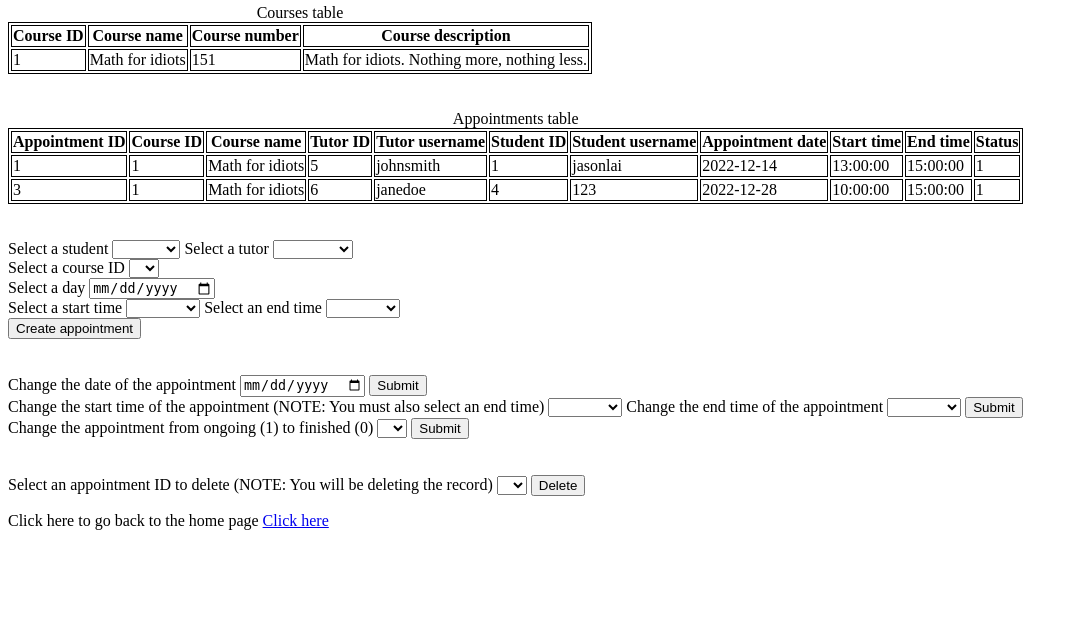
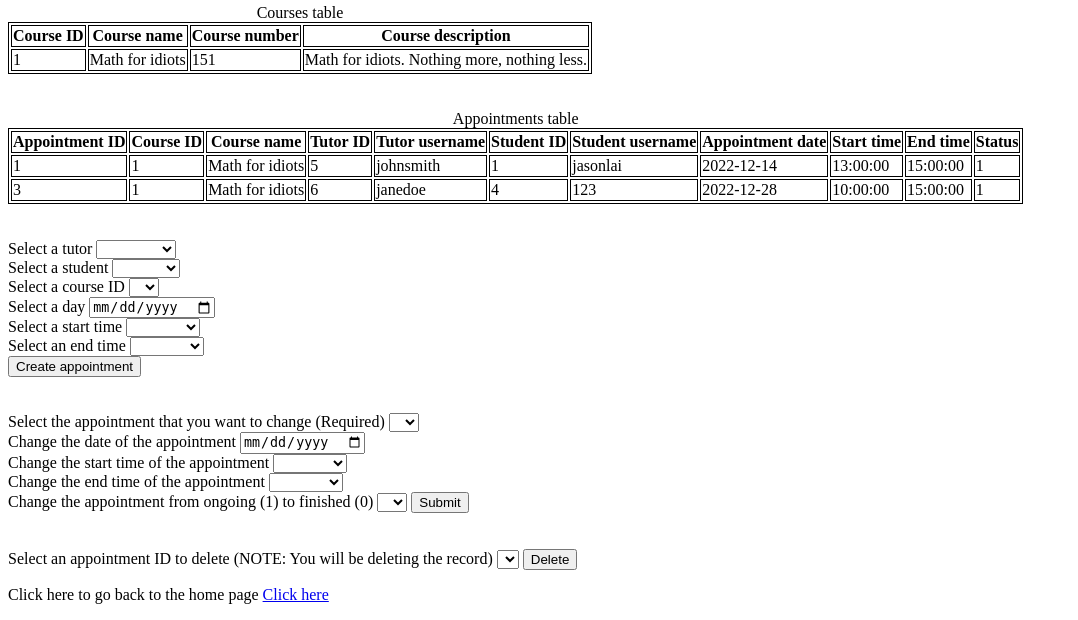
Before and after one commit to Roshinl/CSCE-310-Final-Project-Group-7, a PHP site: page /adminAppointment.php in a window 1280 px wide. Shown: the part 374-994 px from the top of the page, without its empty margins (0-1078 px from the left). Before the commit the page ends 904 px from the top, so only its background shows below. Run offline with PHP 8.4, Linux system fonts and the light colour scheme; the visitor is signed in with stand-in values (Sample User, id 1); data comes from the database, SQL or seed files in the repository; lists and menus that the app fills with data are empty.

Commit message:
Restructured and added edit feature
Edit fully implemented for appointments

```diff
--- a/adminFiles/adminAppointment.php
+++ b/adminFiles/adminAppointment.php
@@ -27,6 +27,24 @@ table, th, td {
 </br>
 
 <form method="post" action="adminAppointment.php">
+	<label>Select a tutor</label>
+	<select required name = "tutor_username">
+		<option value = ""></option>
+		<?php
+			$i = 0;
+			while ($tutor_username = mysqli_fetch_array($tutor_options, MYSQLI_NUM)):;
+		?>
+		<option value = "<?php echo $tutor_username[0]; ?>">
+			<?php
+				echo $tutor_username[0];
+			?>
+		</option>
+		<?php
+			endwhile;
+		?>
+	</select>
+
+	</br>
 	<label>Select a student</label>
 	<select required name = "student_username">
 		<option value = ""></option>
@@ -37,23 +55,6 @@ table, th, td {
 		<option value = "<?php echo $student_username[0]; ?>">
 			<?php
 				echo $student_username[0];
-			?>
-		</option>
-		<?php
-			endwhile;
-		?>
-	</select>
-
-	<label>Select a tutor</label>
-	<select required name = "tutor_username">
-		<option value = ""></option>
-		<?php
-			$i = 0;
-			while ($tutor_username = mysqli_fetch_array($tutor_options, MYSQLI_NUM)):;
-		?>
-		<option value = "<?php echo $tutor_username[0]; ?>">
-			<?php
-				echo $tutor_username[0];
 			?>
 		</option>
 		<?php
@@ -102,6 +103,7 @@ table, th, td {
 		?>
 	</select>
 
+	</br>
 	<label>Select an end time</label>
 	<select required name = "end_time">
 		<option value = ""></option>
@@ -132,14 +134,29 @@ You should just create a new appointment with that tutor. Same goes for the cour
 editable things should be appointment date/times !-->
 
 <form method="post" action="adminAppointment.php">
+	<label>Select the appointment that you want to change (Required)</label>
+	<select required name = "selected_appointment_id">
+		<option value = ""></option>
+		<?php
+			while ($indv_appointmentID = mysqli_fetch_array($appointment_ids, MYSQLI_NUM)):;
+		?>
+		<option value = "<?php echo $indv_appointmentID[0];?>">
+			<?php
+				echo $indv_appointmentID[0];
+			?>
+		</option>
+		<?php
+			endwhile;
+		?>
+	</select>
+
+	</br>
 	<label>Change the date of the appointment</label>
-	<input type = "date" required name = "new_date">
-	<button type="submit" class="btn" name="edit_date">Submit</button>
-</form>
+	<input type = "date" name = "new_date">
 
-<form method="post" action="adminAppointment.php">
-	<label>Change the start time of the appointment (NOTE: You must also select an end time)</label>
-	<select required name = "new_start_time">
+	</br>
+	<label>Change the start time of the appointment</label>
+	<select name = "new_start_time">
 		<option value = ""></option>
 		<?php
 			$i = 0;
@@ -155,8 +172,10 @@ editable things should be appointment date/times !-->
 			endwhile;
 		?>
 	</select>
+
+	</br>
 	<label>Change the end time of the appointment</label>
-	<select required name = "new_end_time">
+	<select name = "new_end_time">
 		<option value = ""></option>
 		<?php
 			$i = 0;
@@ -172,17 +191,16 @@ editable things should be appointment date/times !-->
 			endwhile;
 		?>
 	</select>
-	<button type="submit" class="btn" name="edit_time">Submit</button>
-</form>
 
-<form method="post" action="adminAppointment.php">
+	</br>
 	<label>Change the appointment from ongoing (1) to finished (0)</label>
-	<select required name = "new_status">
+	<select name = "new_status">
 		<option value = ""></option>
 		<option value = 0>0</option>
 		<option value = 1>1</option>
 	</select>
-	<button type="submit" class="btn" name="edit_status">Submit</button>
+
+	<button type="submit" class="btn" name="edit_appointment">Submit</button>
 </form>
 
 <!-- DELETING AN APPOINTMENT COMPLETELY !-->
```
